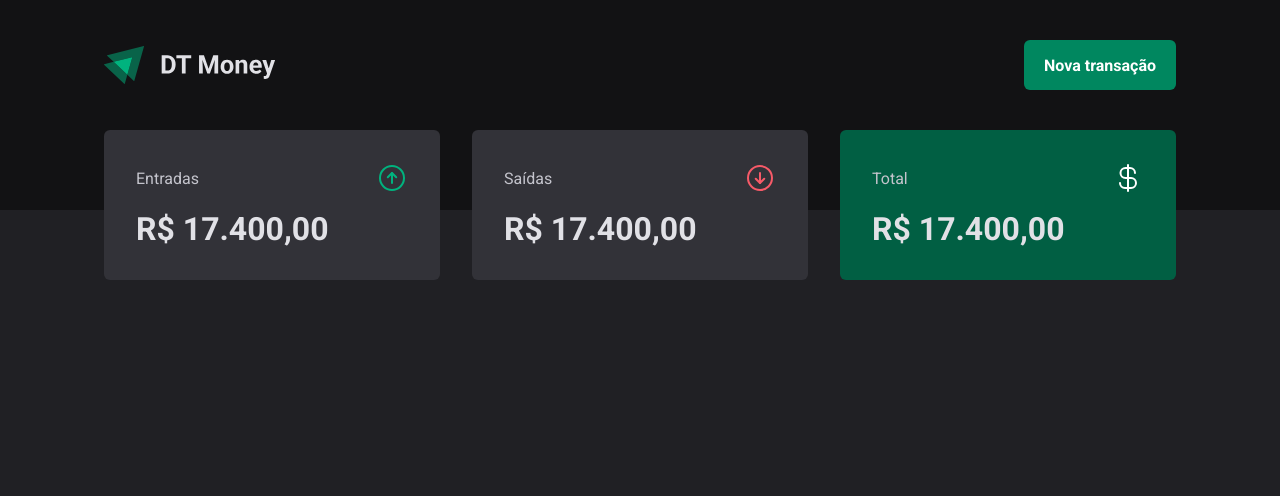
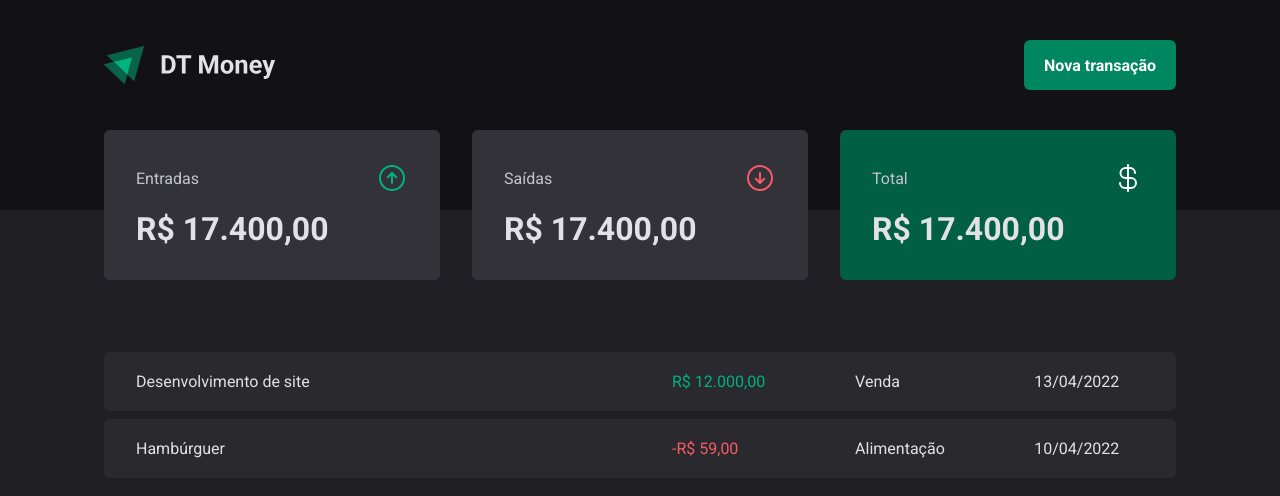
Before and after one commit to brunobandeiraf/DT_Money_React, a React (Vite) app: page / in a window 1280 px wide. Shown: the top 496 px of the page. Built offline with nearby package versions, Linux system fonts and the light colour scheme.

Commit message:
tabela de transações

```diff
--- a/package.json
+++ b/package.json
@@ -10,6 +10,7 @@
     "preview": "vite preview"
   },
   "dependencies": {
+    "phosphor-react": "^1.4.1",
     "react": "^18.2.0",
     "react-dom": "^18.2.0",
     "styled-components": "^6.0.7"
--- a/src/components/Header/styles.ts
+++ b/src/components/Header/styles.ts
@@ -24,6 +24,7 @@
   padding: 0 1.25rem;
   border-radius: 6px;
   cursor: pointer;
+
   &:hover {
     background: ${props => props.theme["green-700"]};
     transition: background-color 0.2s;
--- a/src/components/Summary/index.tsx
+++ b/src/components/Summary/index.tsx
@@ -7,6 +7,7 @@
       <SummaryCard>
         <header>
           <span>Entradas</span>
+           {/* ArrowCircleUp é da biblioteca de ícones */}
           <ArrowCircleUp size={32} color="#00b37e" />
         </header>
 
@@ -22,6 +23,7 @@
         <strong>R$ 17.400,00</strong>
       </SummaryCard>
 
+      {/* Foi criado uma interface no style para lidar com essa variant */}
       <SummaryCard variant="green">
         <header>
           <span>Total</span>
--- a/src/components/Summary/styles.ts
+++ b/src/components/Summary/styles.ts
@@ -5,12 +5,15 @@
   max-width: 1120px;
   margin: 0 auto;
   padding: 0 1.5rem;
+
   display: grid;
   grid-template-columns: repeat(3, 1fr);
-  gap: 2rem;
+  gap: 2rem; //32px
+
   margin-top: -5rem;
 `;
 
+// Interface do Card
 interface SummaryCardProps {
   variant?: "green"
 }
@@ -19,17 +22,21 @@
   background: ${props => props.theme["gray-600"]};
   border-radius: 6px;
   padding: 2rem;
-  header {
+
+  header { // div > header
     display: flex;
     align-items: center;
     justify-content: space-between;
     color: ${props => props.theme["gray-300"]};
   }
+
   strong {
     display: block;
     margin-top: 1rem;
     font-size: 2rem;
   }
+
+  // Se a variante for gree, vai adicionar um css
   ${props => props.variant === "green" && css`
     background: ${props.theme["green-700"]}
   `}
--- a/src/pages/Transactions/index.tsx
+++ b/src/pages/Transactions/index.tsx
@@ -1,11 +1,39 @@
 import { Header } from "../../components/Header";
 import { Summary } from "../../components/Summary";
+import { PriceHighlight, TransactionsContainer, TransactionsTable } from "./styles";
 
 export function Transactions() {
   return (
     <div>
       <Header />
       <Summary />
+
+      <TransactionsContainer>
+        <TransactionsTable>
+          <tbody>
+            <tr>
+              <td width="50%">Desenvolvimento de site</td>
+              <td>
+                <PriceHighlight variant="income">
+                  R$ 12.000,00
+                </PriceHighlight>
+              </td>
+              <td>Venda</td>
+              <td>13/04/2022</td>
+            </tr>
+            <tr>
+              <td width="50%">Hambúrguer</td>
+              <td>
+                <PriceHighlight variant="outcome">
+                  -R$ 59,00
+                </PriceHighlight>
+              </td>
+              <td>Alimentação</td>
+              <td>10/04/2022</td>
+            </tr>
+          </tbody>
+        </TransactionsTable>
+      </TransactionsContainer>
     </div>
   );
 }
--- a/src/pages/Transactions/styles.ts
+++ b/src/pages/Transactions/styles.ts
@@ -0,0 +1,35 @@
+import styled from "styled-components";
+
+export const TransactionsContainer = styled.main`
+  width: 100%;
+  max-width: 1120px;
+  margin: 4rem auto 0;
+  padding: 0 1.5rem;
+`;
+
+export const TransactionsTable = styled.table`
+  width: 100%;
+  border-collapse: separate;
+  border-spacing: 0 0.5rem;
+  /* margin-top: 1.5rem; */
+  td {
+    padding: 1.25rem 2rem;
+    background: ${props => props.theme["gray-700"]};
+    &:first-child {
+      border-top-left-radius: 6px;
+      border-bottom-left-radius: 6px;
+    }
+    &:last-child {
+      border-top-right-radius: 6px;
+      border-bottom-right-radius: 6px;
+    }
+  }
+`;
+
+interface PriceHighlightProps {
+  variant: "income" | "outcome";
+}
+
+export const PriceHighlight = styled.span<PriceHighlightProps>`
+  color: ${props => props.variant === "income" ? props.theme["green-300"] : props.theme["red-300"]};
+`;
```
Also changed, not shown: 2 other files (tests, documents, lock files or other folders).
